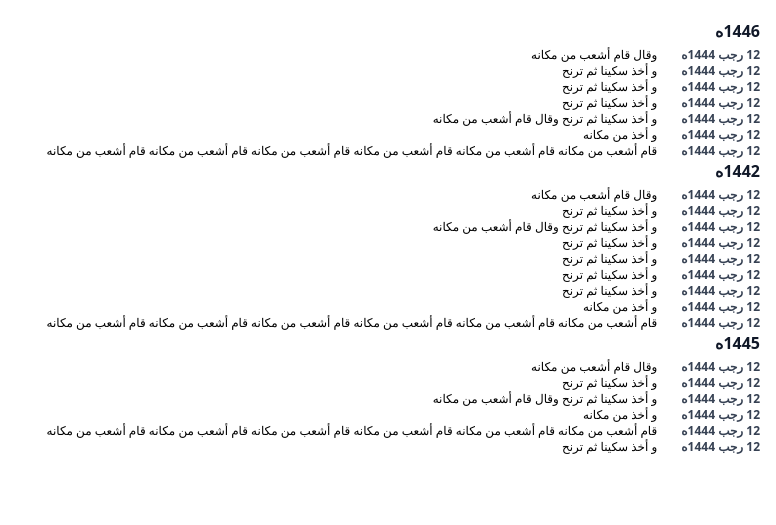
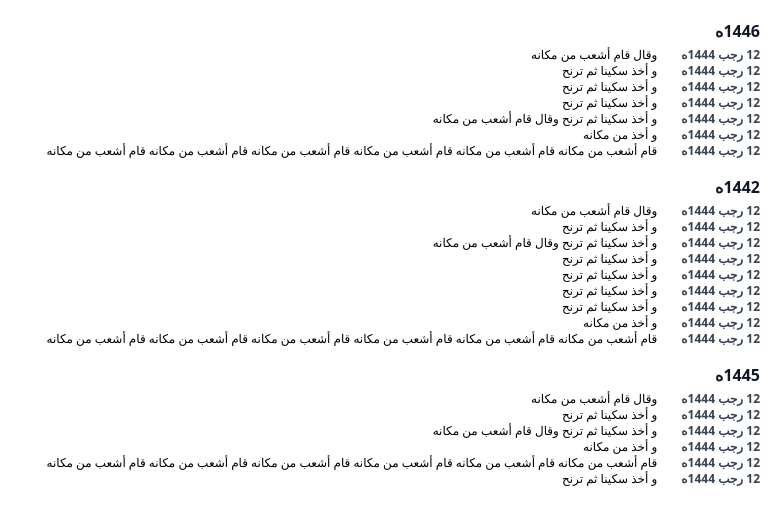
Before and after one commit to mr1lazycoder/CHClone, a website: page microblogs.html in a window 1280 px wide. Shown: the part 65-590 px from the top of the page, without its empty margins (504-1280 px from the left). Drawn offline with Linux system fonts and the light colour scheme.

Commit message:
تم اضافة أسطر tailwind جديدة
هذا التغيير ليس في محتوى الصفحة ولكن تم إضافة أسطر تنسيق جديدة فقط

```diff
--- a/microblogs.html
+++ b/microblogs.html
@@ -11,7 +11,7 @@
 
 
     <main>
-        <section>
+        <section class="mb-4">
             <h4 class="text-gray-900 text-md font-black mb-1">1446ه</h4>
             <div class="flex space-x-6">
                 <p class="text-nowrap font-bold text-gray-700 text-xs">12 رجب 1444ه</p>
@@ -51,7 +51,7 @@
             </div>
         </section>
 
-        <section>
+        <section class="mb-4">
             <h4 class="text-gray-900 text-md font-black mb-1">1442ه</h4>
             <div class="flex space-x-6">
                 <p class="text-nowrap font-bold text-gray-700 text-xs">12 رجب 1444ه</p>
@@ -101,7 +101,7 @@
             </div>
         </section>
 
-        <section>
+        <section class="mb-4">
             <h4 class="text-gray-900 text-md font-black mb-1">1445ه</h4>
             <div class="flex space-x-6">
                 <p class="text-nowrap font-bold text-gray-700 text-xs">12 رجب 1444ه</p>
```
Also changed, not shown: src/output.css.
